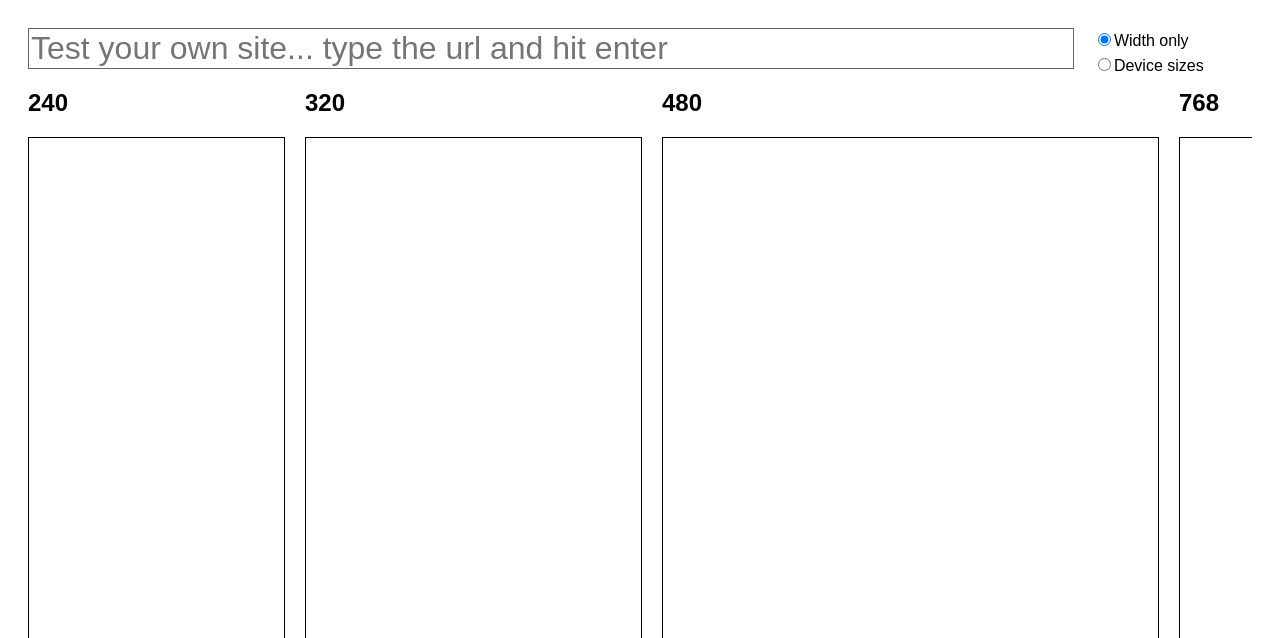
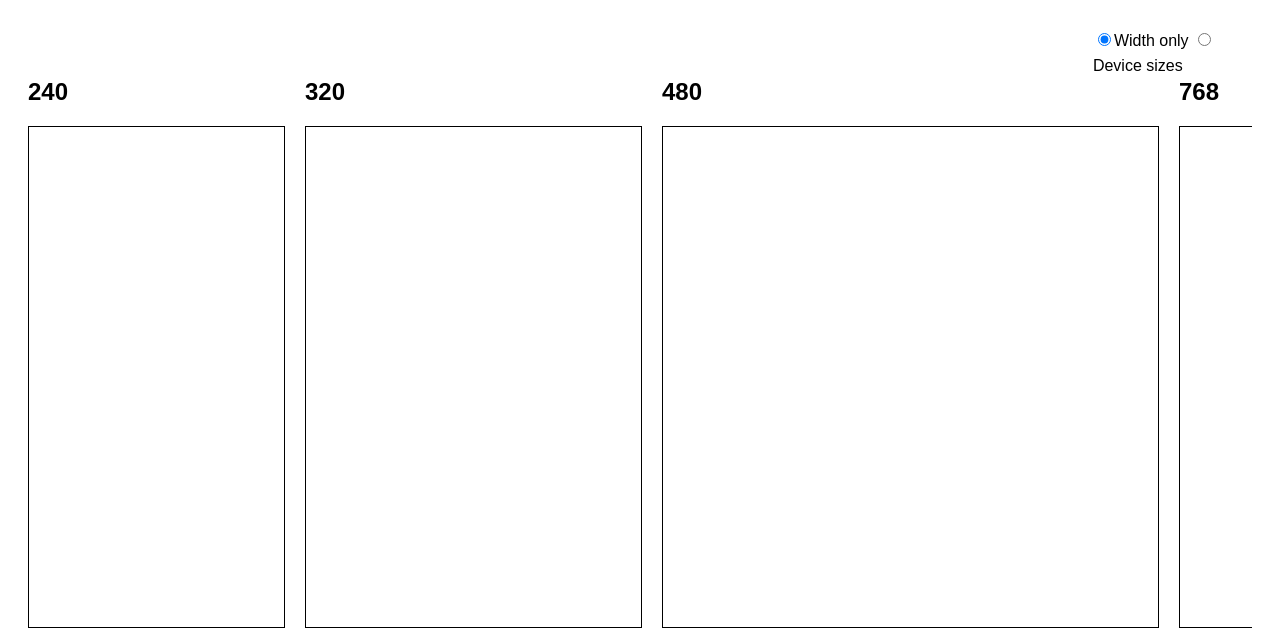
Before and after one commit to tswicegood/django-responsive-design-helper, a Python web app: template responsive_design_helper/templates/responsive_design_helper/all.html in a window 1280 px wide. Shown: the top 638 px of the page. Run offline with Jinja, Linux system fonts and the light colour scheme; the template is opened without the code that fills it, so the values that code supplies are empty; some libraries are stand-ins or nearby versions.

Commit message:
Simplify HTML -- no longer allowing new URLs

```diff
--- a/responsive_design_helper/templates/responsive_design_helper/base.html
+++ b/responsive_design_helper/templates/responsive_design_helper/base.html
@@ -27,10 +27,8 @@
 <body id="container">
   <div id="url">
     <form method="post">
-      <input type="text" placeholder="Test your own site... type the url and hit enter" />
-      <input type="submit" value="submit">
       <div id="options">
-        <label for="normal"><input id="normal" type="radio" name="option" value="1" checked>Width only</label><br />
+        <label for="normal"><input id="normal" type="radio" name="option" value="1" checked>Width only</label>
         <label for="accurate"><input id="accurate" type="radio" name="option" value="2">Device sizes</label>
       </div>
     </form>
```
